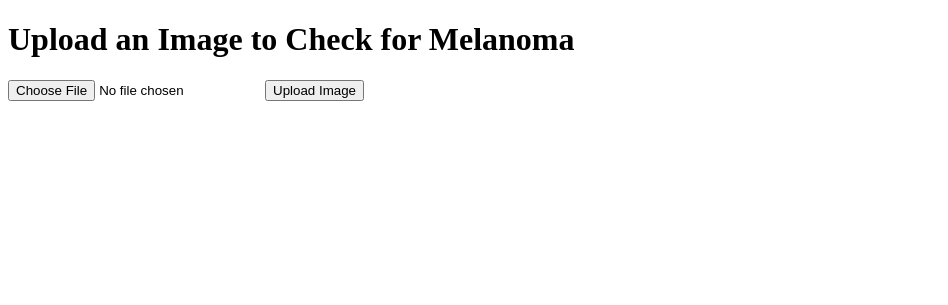
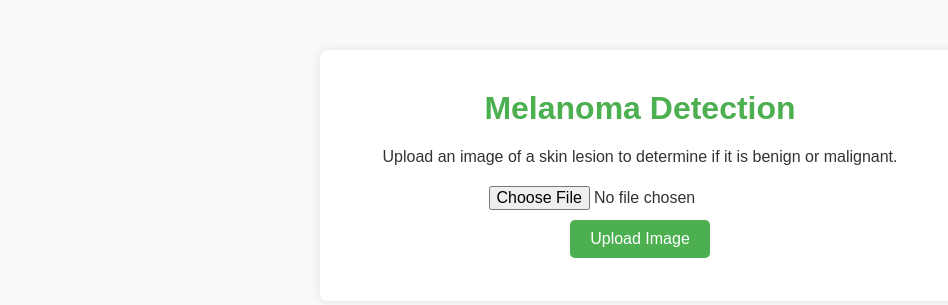
Before and after one commit to Nkortega21/ML-Melanoma-Detection-Model, a Flask app: page / in a window 1280 px wide. Shown: the top 305 px of the page, without its empty margins (0-948 px from the left). Run offline with Flask 3, Linux system fonts and the light colour scheme.

Commit message:
Add files via upload

```diff
--- a/app.py
+++ b/app.py
@@ -1,51 +1,65 @@
-from flask import Flask, render_template, request, jsonify
-from flask_cors import CORS
-import tensorflow as tf
+from flask import Flask, request, jsonify, render_template
 from tensorflow.keras.models import load_model
+from tensorflow.keras.preprocessing.image import load_img, img_to_array
 import numpy as np
-from PIL import Image
-import io
+import os
 
+# Initialize Flask app
 app = Flask(__name__)
 
-# Enable CORS
-CORS(app)  # This will allow CORS for all routes
-
-# Load the model
+# Load the trained model
 model = load_model('melanoma_classifier.h5')
 
-# Define a route for the root URL
+# Directory to save uploaded images
+UPLOAD_FOLDER = 'uploads'
+if not os.path.exists(UPLOAD_FOLDER):
+    os.makedirs(UPLOAD_FOLDER)
+
+app.config['UPLOAD_FOLDER'] = UPLOAD_FOLDER
+
+# Home route to render the HTML page
 @app.route('/')
 def home():
     return render_template('index.html')
 
-# Define the /predict route
+# Prediction route
 @app.route('/predict', methods=['POST'])
 def predict():
+    # Check if a file was uploaded
     if 'file' not in request.files:
-        return jsonify({'error': 'No file part'})
+        return jsonify({'error': 'No file uploaded'}), 400
+
     file = request.files['file']
+
     if file.filename == '':
-        return jsonify({'error': 'No selected file'})
+        return jsonify({'error': 'No file selected'}), 400
 
-    # Preprocess the image
-    image = Image.open(file).convert('RGB').resize((224, 224))  # Adjust size to match your model's input
-    img_array = np.array(image) / 255.0  # Normalize pixel values
-    img_array = np.expand_dims(img_array, axis=0)  # Add batch dimension
+    # Save the uploaded file
+    filepath = os.path.join(app.config['UPLOAD_FOLDER'], file.filename)
+    file.save(filepath)
 
-    # Make prediction
-    prediction = model.predict(img_array)
-    is_melanoma = prediction[0][0] > 0.5  # Adjust threshold as needed
-    result = 'Melanoma' if is_melanoma else 'Not Melanoma'
+    try:
+        # Preprocess the image
+        img = load_img(filepath, target_size=(224, 224))  # Resize to model's input size
+        img_array = img_to_array(img) / 255.0  # Normalize pixel values to [0, 1]
+        img_array = np.expand_dims(img_array, axis=0)  # Add batch dimension
 
-    # Get the prediction probability (confidence)
-    confidence = prediction[0][0] * 100  # Convert to percentage
+        # Make prediction
+        prediction = model.predict(img_array)
+        probability = float(prediction[0][0])  # Extract probability value
 
-    # Return both the result and the confidence (as a percentage)
-    return jsonify({
-        'result': result,
-        'confidence': round(confidence, 2)  # Round to 2 decimal places for percentage
-    })
+        # Determine benign or malignant
+        label = "Malignant" if probability > 0.5 else "Benign"
+
+        # Return prediction result and confidence percentage
+        return jsonify({
+            'result': label,
+            'confidence': f"{probability * 100:.2f}"
+        })
+
+    except Exception as e:
+        # Handle exceptions gracefully
+        return jsonify({'error': f"Error processing the image: {str(e)}"}), 500
 
 if __name__ == '__main__':
     app.run(debug=True)
--- /dev/null
+++ b/static/css/styles.css
@@ -0,0 +1,75 @@
+/* General Styling */
+body {
+    font-family: 'Arial', sans-serif;
+    margin: 0;
+    padding: 0;
+    background-color: #f9f9f9;
+    color: #333;
+    text-align: center;
+}
+
+h1, h2, h3 {
+    color: #4CAF50;
+}
+
+h1 {
+    margin-top: 20px;
+}
+
+/* Center Content */
+.container {
+    max-width: 600px;
+    margin: 50px auto;
+    padding: 20px;
+    background: #fff;
+    box-shadow: 0px 0px 10px rgba(0, 0, 0, 0.1);
+    border-radius: 8px;
+}
+
+/* File Upload Styling */
+form {
+    margin: 20px 0;
+}
+
+input[type="file"] {
+    display: block;
+    margin: 10px auto;
+    font-size: 16px;
+}
+
+button {
+    padding: 10px 20px;
+    font-size: 16px;
+    background-color: #4CAF50;
+    color: white;
+    border: none;
+    border-radius: 5px;
+    cursor: pointer;
+}
+
+button:hover {
+    background-color: #45a049;
+}
+
+/* Uploaded Image Display */
+#imageContainer {
+    display: none;
+    margin: 20px 0;
+}
+
+#uploadedImage {
+    max-width: 100%;
+    height: auto;
+    border: 2px solid #ddd;
+    border-radius: 5px;
+}
+
+/* Result Display */
+.result {
+    margin-top: 20px;
+    font-size: 18px;
+}
+
+.error {
+    color: red;
+}
--- a/templates/index.html
+++ b/templates/index.html
@@ -4,9 +4,13 @@
     <meta charset="UTF-8">
     <meta name="viewport" content="width=device-width, initial-scale=1.0">
     <title>Melanoma Detection</title>
+    <!-- Link to external CSS -->
+    <link rel="stylesheet" type="text/css" href="{{ url_for('static', filename='css/styles.css') }}">
 </head>
 <body>
-    <h1>Upload an Image to Check for Melanoma</h1>
+    <div class="container">
+        <h1>Melanoma Detection</h1>
+        <p>Upload an image of a skin lesion to determine if it is benign or malignant.</p>
 
         <!-- Form to upload an image -->
         <form id="uploadForm" enctype="multipart/form-data" method="POST">
@@ -15,18 +19,20 @@
         </form>
 
         <!-- Area to display the uploaded image -->
-    <div id="imageContainer" style="display:none;">
+        <div id="imageContainer">
             <h2>Uploaded Image:</h2>
-        <img id="uploadedImage" src="" alt="Uploaded Image" width="300">
+            <img id="uploadedImage" src="" alt="Uploaded Image">
         </div>
 
         <!-- Display prediction result -->
+        <div class="result">
             <h2 id="predictionResult"></h2>
             <h3 id="confidence"></h3>
+        </div>
+    </div>
 
-    <!-- Add your JavaScript -->
     <script>
-        // Handle form submission using JavaScript (AJAX)
+        // JavaScript for handling form submission
         const form = document.getElementById('uploadForm');
         const imageContainer = document.getElementById('imageContainer');
         const uploadedImage = document.getElementById('uploadedImage');
@@ -34,7 +40,7 @@
         const confidence = document.getElementById('confidence');
 
         form.addEventListener('submit', function(event) {
-            event.preventDefault();  // Prevent the form from submitting normally
+            event.preventDefault();
 
             const formData = new FormData(form);
             fetch('/predict', {
@@ -44,19 +50,16 @@
             .then(response => response.json())
             .then(data => {
                 if (data.result) {
-                    // Show the uploaded image and result
                     uploadedImage.src = URL.createObjectURL(formData.get('file'));
-                    imageContainer.style.display = 'block'; // Make image container visible
-
-                    // Display prediction result and confidence
-                    predictionResult.innerHTML = `Prediction: ${data.result}`;
-                    confidence.innerHTML = `Confidence: ${data.confidence}%`;
+                    imageContainer.style.display = 'block';
+                    predictionResult.innerHTML = `Prediction: <strong>${data.result}</strong>`;
+                    confidence.innerHTML = `Confidence: <strong>${data.confidence}%</strong>`;
                 } else {
-                    predictionResult.innerHTML = 'Error: ' + data.error;
+                    predictionResult.innerHTML = `<span class="error">Error: ${data.error}</span>`;
                 }
             })
             .catch(error => {
-                predictionResult.innerHTML = 'Error: ' + error;
+                predictionResult.innerHTML = `<span class="error">Error: ${error.message}</span>`;
             });
         });
     </script>
```
Lines whose indentation alone changed are shown as unchanged.
